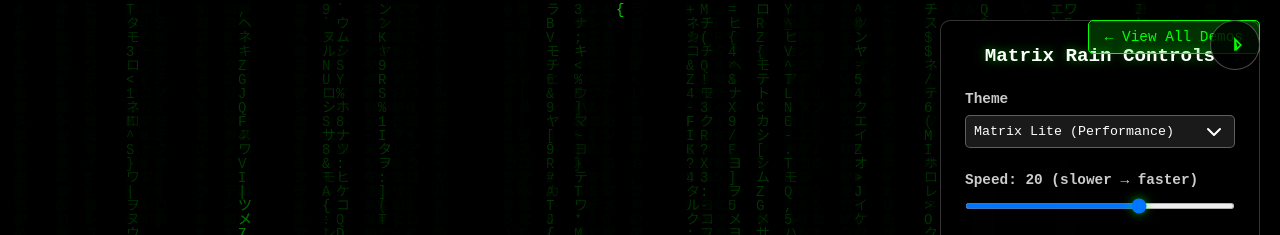
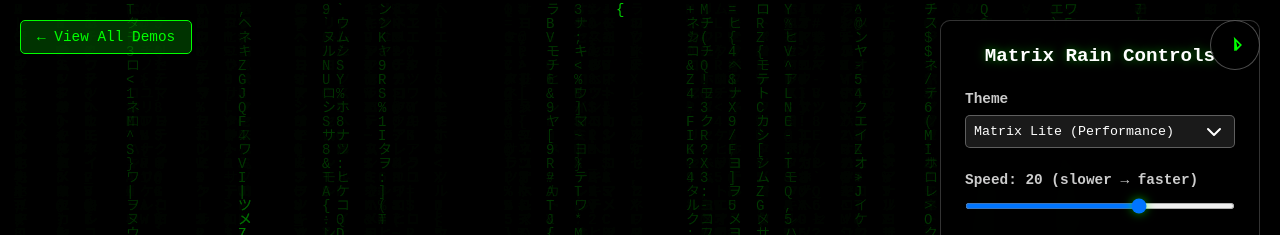
Before and after one commit to dwhacks/matrix-rain-background, a website: page index.html in a window 1280 px wide. Shown: the top 235 px of the page. Drawn offline with Linux system fonts and the light colour scheme.

Commit message:
Move demo index link to top-left position
- Fix navigation positioning in main interactive demo
- Place 'View All Demos' link in top-left corner
- Maintain consistent navigation experience across all demos

```diff
--- a/index.html
+++ b/index.html
@@ -67,7 +67,7 @@
         </div>
     </div>
 
-    <a href="demos.html" class="demo-link" style="position: fixed; top: 20px; right: 20px; background: rgba(0, 255, 0, 0.2); border: 1px solid #00ff00; color: #00ff00; padding: 0.5rem 1rem; text-decoration: none; border-radius: 5px; z-index: 1000; font-family: monospace; font-size: 0.9rem; transition: all 0.3s ease;">
+    <a href="demos.html" class="demo-link" style="position: fixed; top: 20px; left: 20px; background: rgba(0, 255, 0, 0.2); border: 1px solid #00ff00; color: #00ff00; padding: 0.5rem 1rem; text-decoration: none; border-radius: 5px; z-index: 1000; font-family: monospace; font-size: 0.9rem; transition: all 0.3s ease;">
         ← View All Demos
     </a>
 
```
